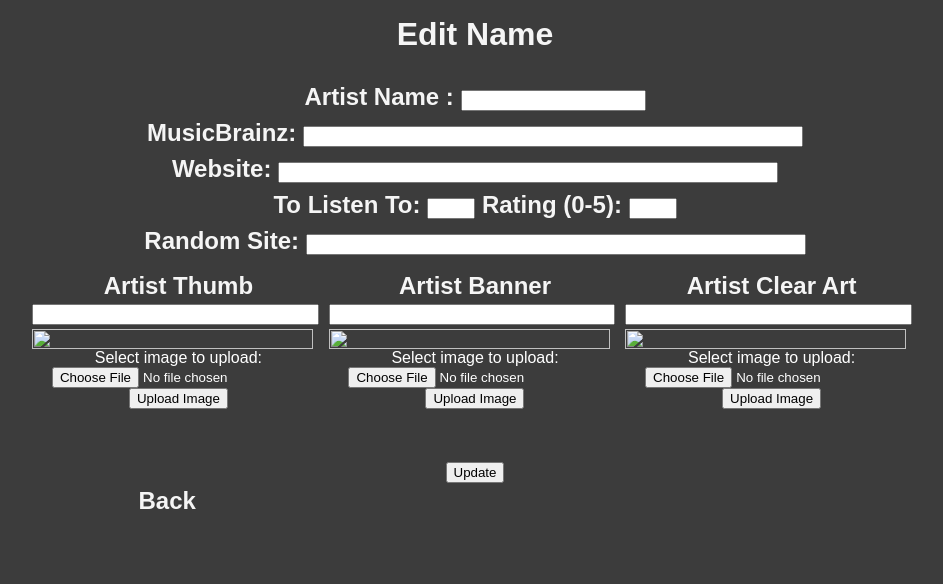
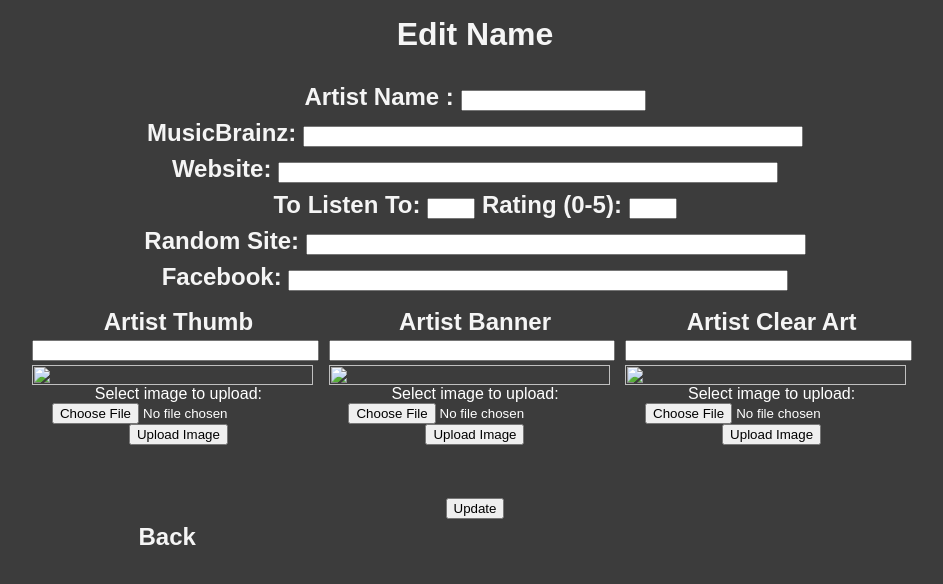
Before and after one commit to mickbuck/MusicSite, a PHP site: page /admin/editartist.php?id=1 in a window 1280 px wide. Shown: the top 584 px of the page, without its empty margins (165-1108 px from the left). Run offline with PHP 8.4, Linux system fonts and the light colour scheme; data that the repository does not hold is empty; a stand-in replaces the project's code that opens the database connection.

Commit message:
Added Direct Facebook Link

```diff
--- a/admin/addnewartist.php
+++ b/admin/addnewartist.php
@@ -16,7 +16,9 @@ if (isset($_POST['artist'])) {
 	if ($listenorder != '1') {
 		$listenorder = '0';
 	}
-	$sql_insert =  "INSERT IGNORE INTO artist (name,tolistento,site) VALUES ('$artist','$tolisten','$site')";
+	if (str_contains($site, 'facebook')) {
+		$sql_insert =  "INSERT IGNORE INTO artist (name,tolistento,facebook) VALUES ('$artist','$tolisten','$site')";
+	} Else {$sql_insert =  "INSERT IGNORE INTO artist (name,tolistento,site) VALUES ('$artist','$tolisten','$site')"; }
 	#if (
         mysqli_query($sql, $sql_insert);#) {
         $sql_get = "Select id from artist where name like '$artist'";
--- a/admin/editartist.php
+++ b/admin/editartist.php
@@ -17,7 +17,8 @@ if (isset($_POST['update'])) {
     $tolistento = mysqli_real_escape_string($sql, $_POST['tolistento']);
     $rating = mysqli_real_escape_string($sql, $_POST['rating']);
     $site = mysqli_real_escape_string($sql, $_POST['site']);
-    $sql_insert =  "UPDATE artist Set name = '$name', MusicBrainz = '$musicbrainz', Image = '$image', officalsite = '$website', clear = '$clear', banner = '$banner', tolistento = '$tolistento', rating = '$rating', site = '$site' where id = '$id'";
+    $facebook = mysqli_real_escape_string($sql, $_POST['facebook']);
+    $sql_insert =  "UPDATE artist Set name = '$name', MusicBrainz = '$musicbrainz', Image = '$image', officalsite = '$website', clear = '$clear', banner = '$banner', tolistento = '$tolistento', rating = '$rating', site = '$site', facebook = '$facebook' where id = '$id'";
 
     if (mysqli_query($sql, $sql_insert)) {
         echo '<script>alert("Artist updated successfully")</script>';
@@ -57,6 +58,8 @@ if (isset($_POST['update'])) {
             <input type="number" max="9" min="0" name="rating" value="<?php echo $qq['rating']; ?>">
             <h2 class="white"><label>Random Site:</label>
             <input type="text" name="site" value="<?php echo $qq['site']; ?>" style="width:500px">
+            <h2 class="white"><label>Facebook:</label>
+            <input type="text" name="facebook" value="<?php echo $qq['facebook']; ?>" style="width:500px">
         </h2>
         <table class="center">
             <tr>
--- a/byartist.php
+++ b/byartist.php
@@ -134,8 +134,8 @@ while ($artname = mysqli_fetch_array($artistname)) { ?>
                 <?php
                 }
             }
-            if (str_contains($other, 'facebook')) {
-                ?><a href="<?php echo $artname['site']; ?>" target="_blank"><img src="images/facebook.png" style="height:100px;"></a>
+            if (str_contains($artname['facebook'], 'facebook')) {
+                ?><a href="<?php echo $artname['facebook']; ?>" target="_blank"><img src="images/facebook.png" style="height:100px;"></a>
             <?php
             }
             if (str_contains($other, 'instagram')) {
```
